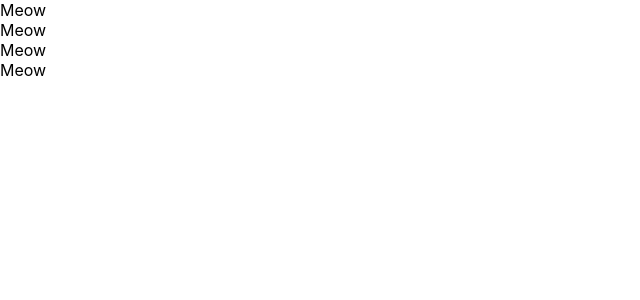
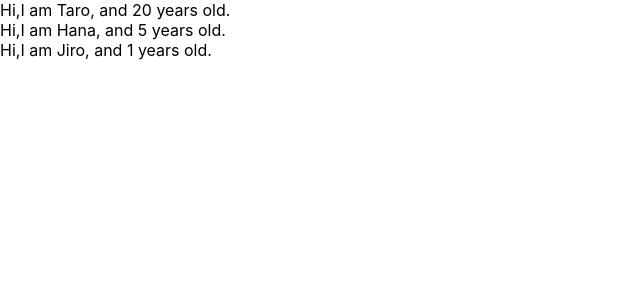
Before and after one commit to peeetaka/react-redux-crud-app, a React (Create React App) app: page / in a window 1280 px wide. Shown: the top 300 px of the page, without its empty margins (0-640 px from the left). Built offline with nearby package versions, Linux system fonts and the light colour scheme.

Commit message:
create props file

```diff
--- a/src/App.js
+++ b/src/App.js
@@ -1,18 +1,29 @@
 import React from 'react';
 
 const App = () => {
+
+  const profiles = [
+    { name: "Taro", age: 20 },
+    { name: "Hana", age: 5 },
+    { name: "Jiro" }
+  ]
   return (
     <div>
-      <Cat />
-      <Cat />
-      <Cat />
-      <Cat />
+      {
+        profiles.map((profile, index) => {
+          return <User name={profile.name} age={profile.age} key={index}/>
+        })
+      }
     </div>
   )
 }
 
-const Cat = () => {
-  return <div>Meow</div>
+const User = (props) => {
+return <div>Hi,I am {props.name}, and {props.age} years old.</div>
+}
+
+User.defaultProps = {
+  age :1
 }
 
 export default App;
```
